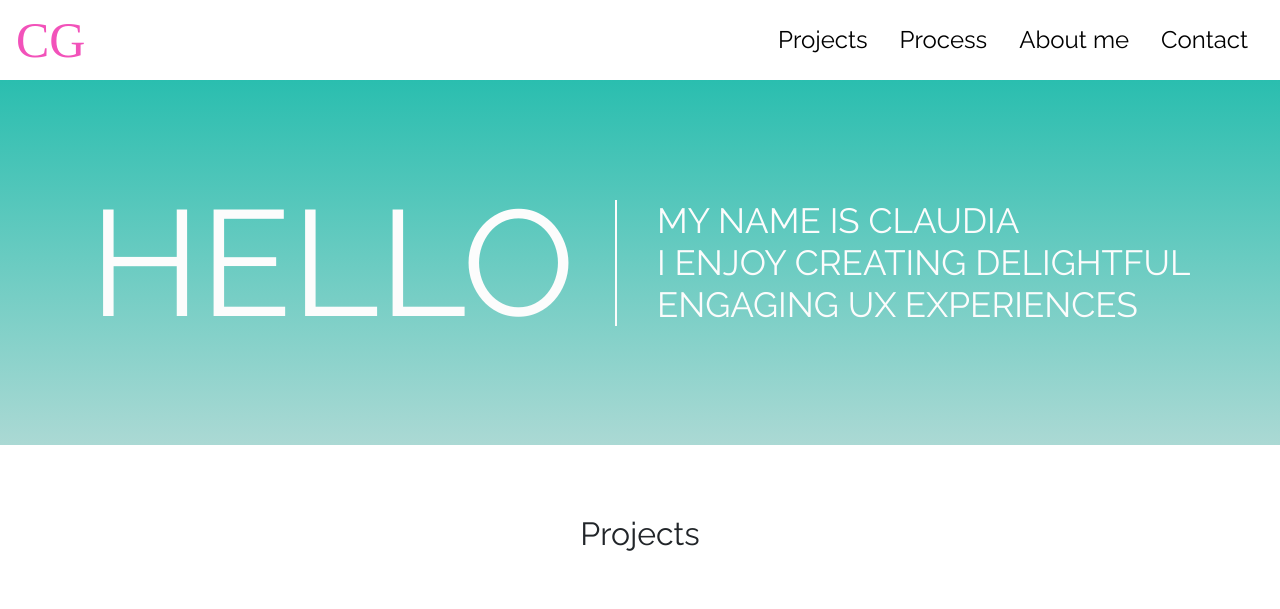
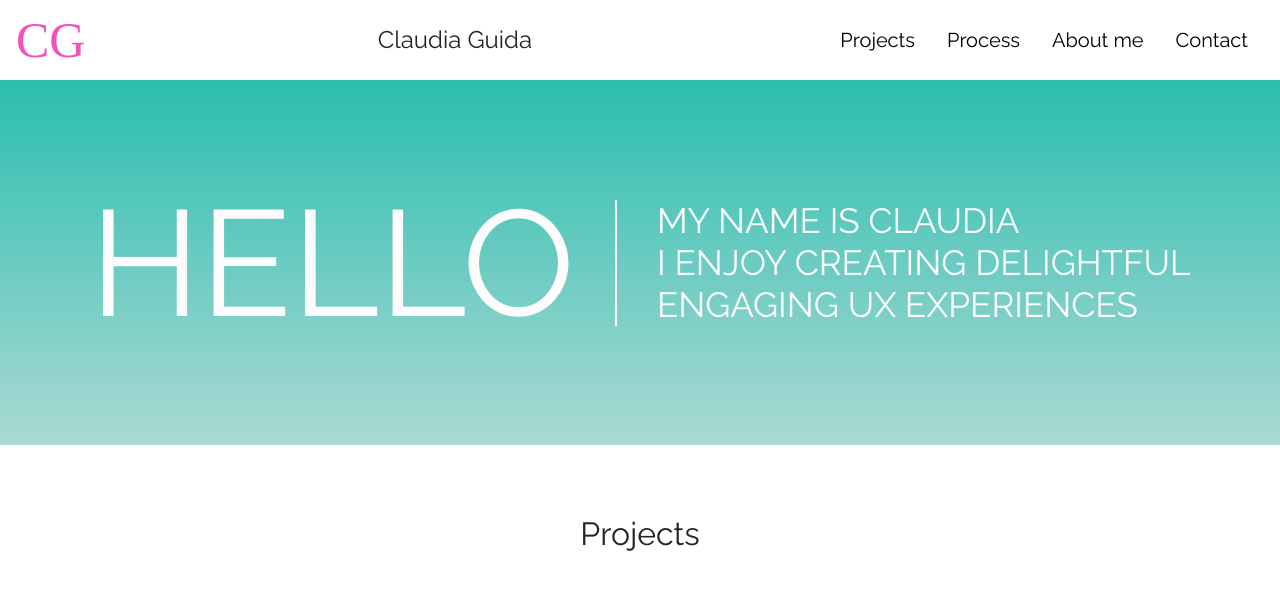
Before and after one commit to claudiaguida/claudiaguida.github.io, a React app: page / in a window 1280 px wide. Shown: the top 609 px of the page. Built offline with nearby package versions, Linux system fonts and the light colour scheme; a web font is replaced by a local one.

Commit message:
add name to navbar

```diff
--- a/src/components/common/MainNav.js
+++ b/src/components/common/MainNav.js
@@ -29,8 +29,9 @@ export default class MainNav extends React.Component {
         <button className="navbar-toggler" type="button" data-toggle="collapse" data-target="#navbarSupportedContent" aria-controls="navbarSupportedContent" aria-expanded="false" aria-label="Toggle navigation">
           <span className="navbar-toggler-icon"></span>
         </button>
-        <div className="collapse navbar-collapse" id="navbarSupportedContent">
-          <Nav className="ml-auto">
+        <div className="collapse navbar-collapse navigation" id="navbarSupportedContent">
+          <h4>Claudia Guida</h4>
+          <Nav className="">
             <NavItem>
               <NavLink href="/projects">Projects</NavLink>
             </NavItem>
--- a/src/scss/_navbar.scss
+++ b/src/scss/_navbar.scss
@@ -1,6 +1,6 @@
 #main-nav{
   display: flex;
-  justify-content: space-around;
+  justify-content: space-between;
   height: 80px;
   background-color: white;
   .mr-auto.nav {
@@ -13,9 +13,17 @@
   }
   a{
     color: black;
-    font-size: 24px;
+    font-size: 20px;
   }
   .navbar-toggler{
     outline: none;
   }
+  h4{
+    text-align: center;
+    margin: 0 auto;
+  }
 }
+
+div#navbarSupportedContent.collapse.navbar-collapse.navigation{
+display: flex;
+}
```
Also changed, not shown: build/index.bundle.js.
